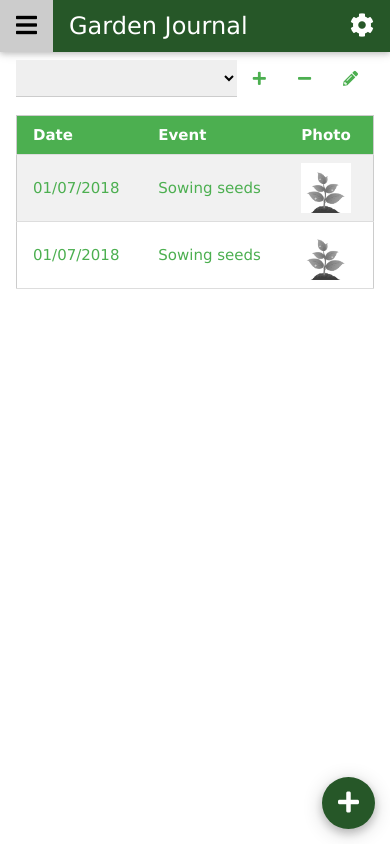
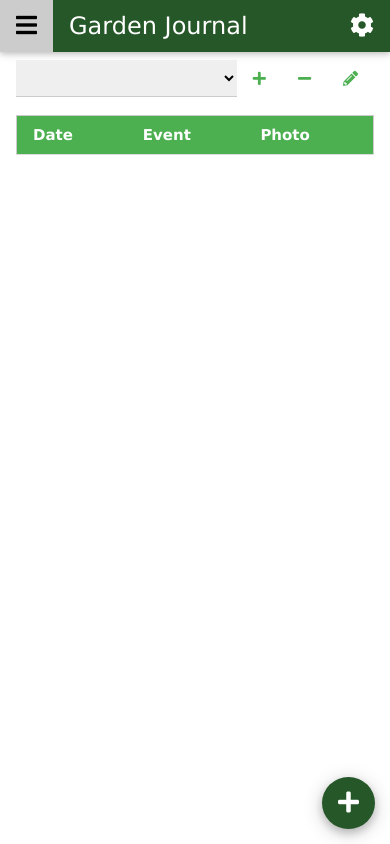
Before and after one commit to dj1411/GardenJournal, a website: page www/journal.html in a window 390 px wide. Drawn offline with Linux system fonts and the light colour scheme; some packages are replaced by stand-ins of ours.

Commit message:
creating the table style

```diff
--- a/www/journal.html
+++ b/www/journal.html
@@ -79,12 +79,12 @@
                     <th>Event</th>
                     <th>Photo</th>
                 </tr>
-                <tr>
+                <tr id="id_0">
                     <td style="line-height: 50px">01/07/2018</td>
                     <td style="line-height: 50px">Sowing seeds</td>
                     <td><img src="img/dummyplant.png" width="50px" height="50px"></td>
                 </tr>
-                <tr>
+                <tr id="id_1">
                     <td style="line-height: 50px">01/07/2018</td>
                     <td style="line-height: 50px">Sowing seeds</td>
                     <td><img src="img/dummyplant.png" width="50px" height="50px"></td>
--- a/www/js/journal.js
+++ b/www/js/journal.js
@@ -28,6 +28,7 @@ function main() {
     setStyle();
     db = new DB();
     refreshPlantListDropdown(document.getElementById("selectPlantListJournal"));
+    showLog();
 }
 
 function onchangePlantList() {
@@ -76,6 +77,32 @@ function setStyle() {
     document.getElementById("title").innerText = APP_NAME;
 }
 
+function showLog() {
+    /* clear and initialize the table */
+    var table = document.getElementById("tableJournal");
+    table.innerHTML = "";
+    var row = table.insertRow(0);
+    var cellDate = row.insertCell(0);
+    var cellEvent = row.insertCell(1);
+    var cellPhoto = row.insertCell(2);
+    cellDate.innerHTML = "<b>Date</b>";
+    cellEvent.innerHTML = "<b>Event</b>";
+    cellPhoto.innerHTML = "<b>Photo</b>";
+    row.classList.add("w3-theme");
+
+    /* add all the logs */
+    var idPlant = document.getElementById("selectPlantListJournal").value.split("_")[1];
+    for(var i=0; i<db.arrPlants[idPlant].arrLogs.length; i++) {
+        row = table.insertRow(i+1);
+        cellDate = row.insertCell(0);
+        cellEvent = row.insertCell(1);
+        cellPhoto = row.insertCell(2);
+        cellDate.innerText = moment( db.arrPlants[idPlant].arrLogs[i].date ).format( "Do MMM YYYY" );
+        cellEvent.innerText = db.arrPlants[idPlant].arrLogs[i].event;
+        cellPhoto.innerHTML = '<img src="img/dummyplant.png" width="50px" height="50px">';
+    }
+}
+
 function sidebarShow() {
 	document.getElementById("divSidebar").style.display = "block";
 	document.getElementById("overlaySidebar").style.display = "block";
```
